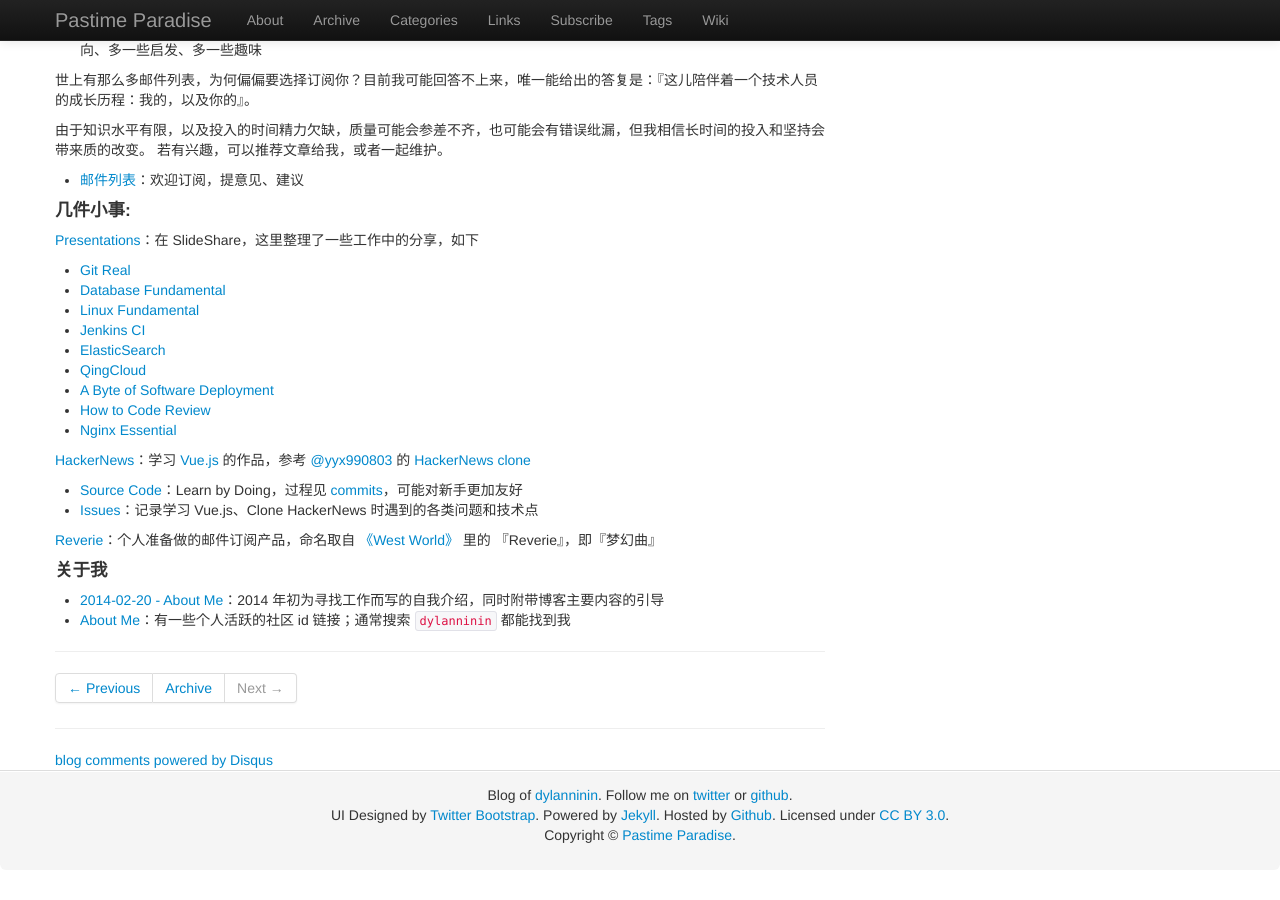
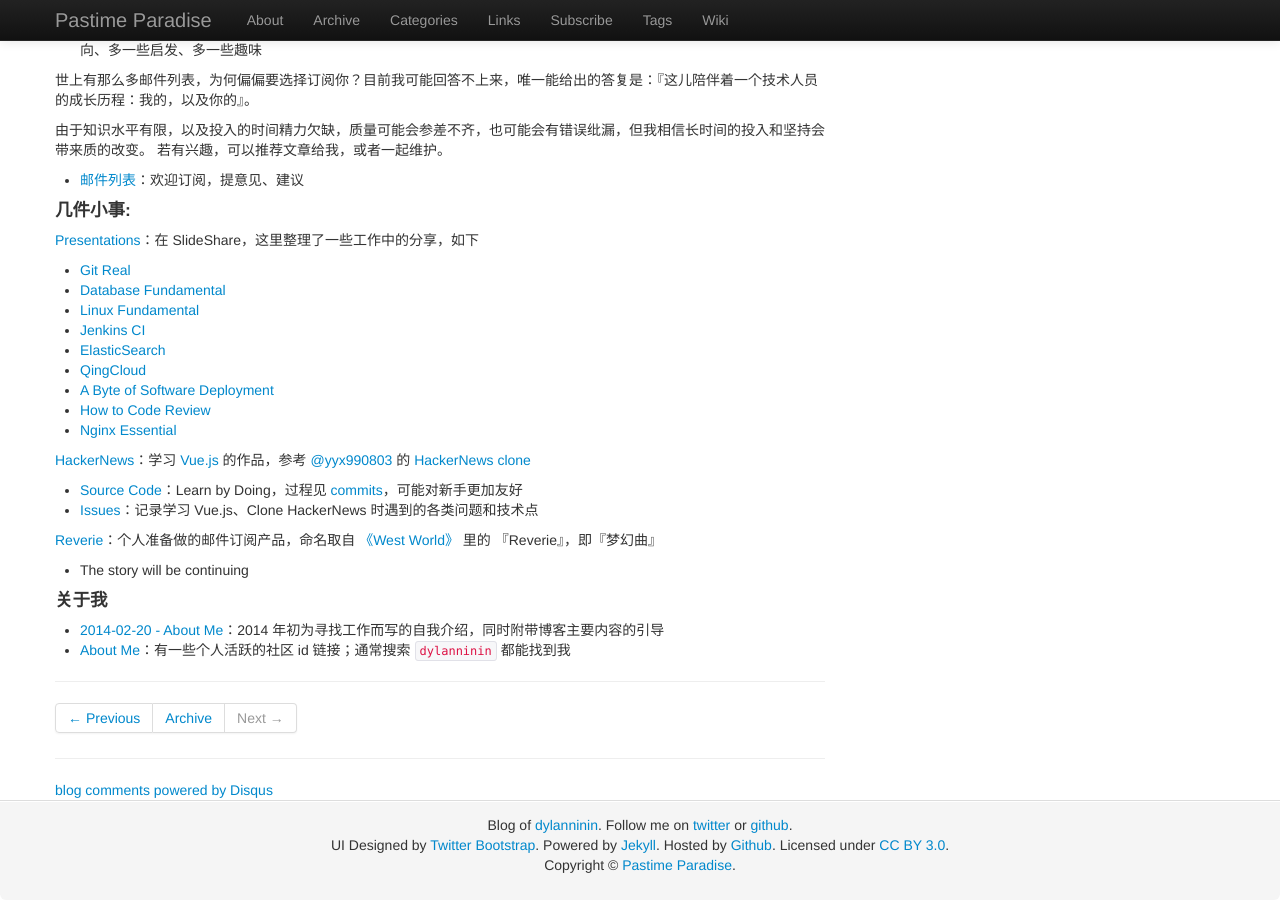
Before and after one commit to dylanninin/dylanninin.com, a Jekyll site: the page built from _posts/2016-11-27-herald.md, in a window 1280 px wide and 900 px high, scrolled down 670 px. Built offline with Jekyll 4.4.1, drawn with Linux system fonts in a browser that asks for light colours; comment, search, counter and statistics services are not loaded; before the commit the page ends 1540 px from its top, so only the background shows below that.

Commit message:
Update 2016-11-27-herald.md

```diff
--- a/_posts/2016-11-27-herald.md
+++ b/_posts/2016-11-27-herald.md
@@ -12,6 +12,7 @@ tags: [Dev, Resource]
 写博客是一件耗时而艰难的事情，可惜没太多产出，也没坚持多久；但接下来均会以 issue 的形式来记录日常、思考，欢迎大家阅读、点评、交流。
 
 [issues as a blog](https://github.com/dylanninin/dylanninin.github.com/issues)：使用起来还是很有意思的，跟 blog 不同，有更明确的迭代，也适合挖坑。几个示例：
+
 - [Understanding Tornado](https://github.com/dylanninin/dylanninin.github.com/issues/12)：Tornado 核心概念和源代码导读
 - [Understanding Requests](https://github.com/dylanninin/dylanninin.github.com/issues/16)：Python requests 核心流程图
 - [Rails Boot Process](https://github.com/dylanninin/dylanninin.github.com/issues/7)：用 Rails 做项目时给同事提到过，但没人跟进，故动手实践了一遍
@@ -46,6 +47,7 @@ tags: [Dev, Resource]
 #### 几件小事:
 
 [Presentations](http://www.slideshare.net/DylannininGogh/presentations)：在 SlideShare，这里整理了一些工作中的分享，如下
+
 - [Git Real](http://www.slideshare.net/DylannininGogh/git-real)
 - [Database Fundamental](http://www.slideshare.net/DylannininGogh/database-fundamental)
 - [Linux Fundamental](http://www.slideshare.net/DylannininGogh/linux-fundamental)
@@ -57,11 +59,14 @@ tags: [Dev, Resource]
 - [Nginx Essential](http://www.slideshare.net/DylannininGogh/nginx-essential-68703694)
 
 [HackerNews](https://hn.dylanninin.com/)：学习 [Vue.js](https://vuejs.org/) 的作品，参考 [@yyx990803](https://github.com/yyx990803) 的 [HackerNews clone](https://github.com/vuejs/vue-hackernews-2.0)
+
 - [Source Code](https://github.com/dylanninin/vue-hackernews)：Learn by Doing，过程见 [commits](https://github.com/dylanninin/vue-hackernews/commits/master?after=8IUM%2FLVaNVBs4fmeJRlXvZISIMcrMzQ%3D)，可能对新手更加友好
 - [Issues](https://github.com/dylanninin/vue-hackernews/issues)：记录学习 Vue.js、Clone HackerNews 时遇到的各类问题和技术点
 
 [Reverie](https://getreverie.com/)：个人准备做的邮件订阅产品，命名取自 [《West World》](http://www.hbo.com/westworld) 里的 『Reverie』，即『梦幻曲』
 
+- The story will be continuing
+
 #### 关于我
 
 - [2014-02-20 - About Me](https://dylanninin.com/blog/2014/02/20/about_me.html)：2014 年初为寻找工作而写的自我介绍，同时附带博客主要内容的引导
```
